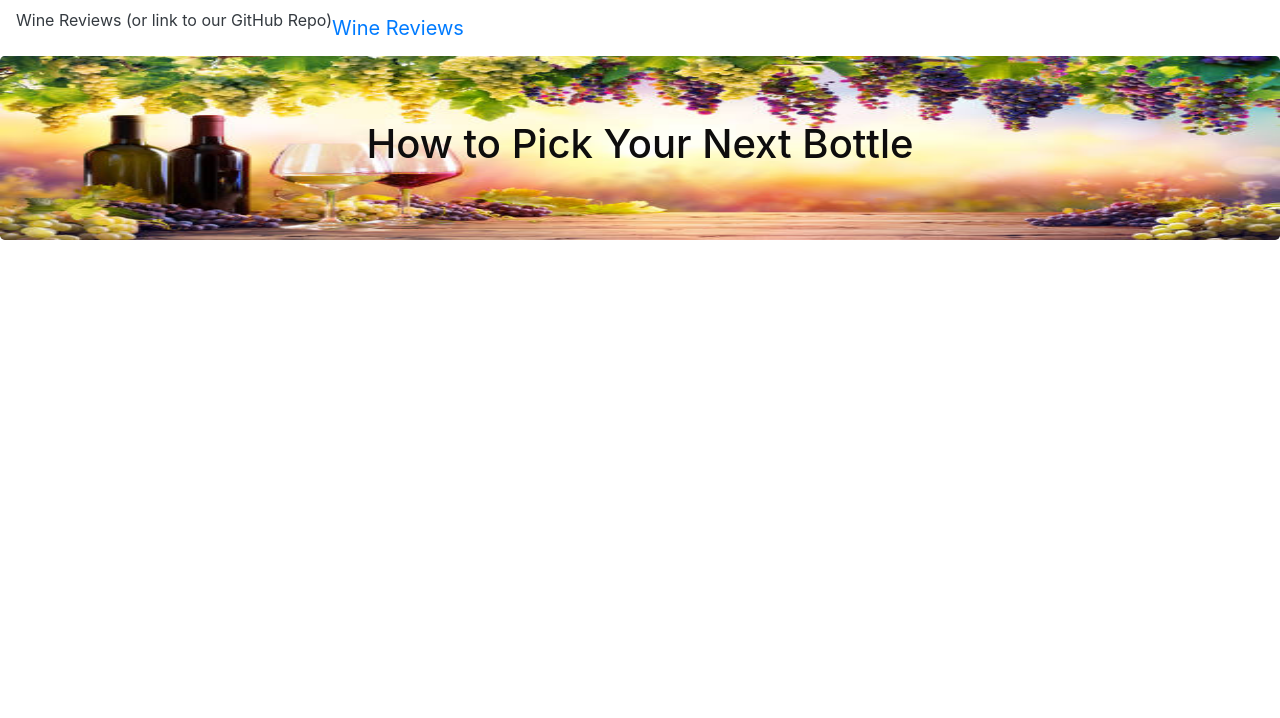
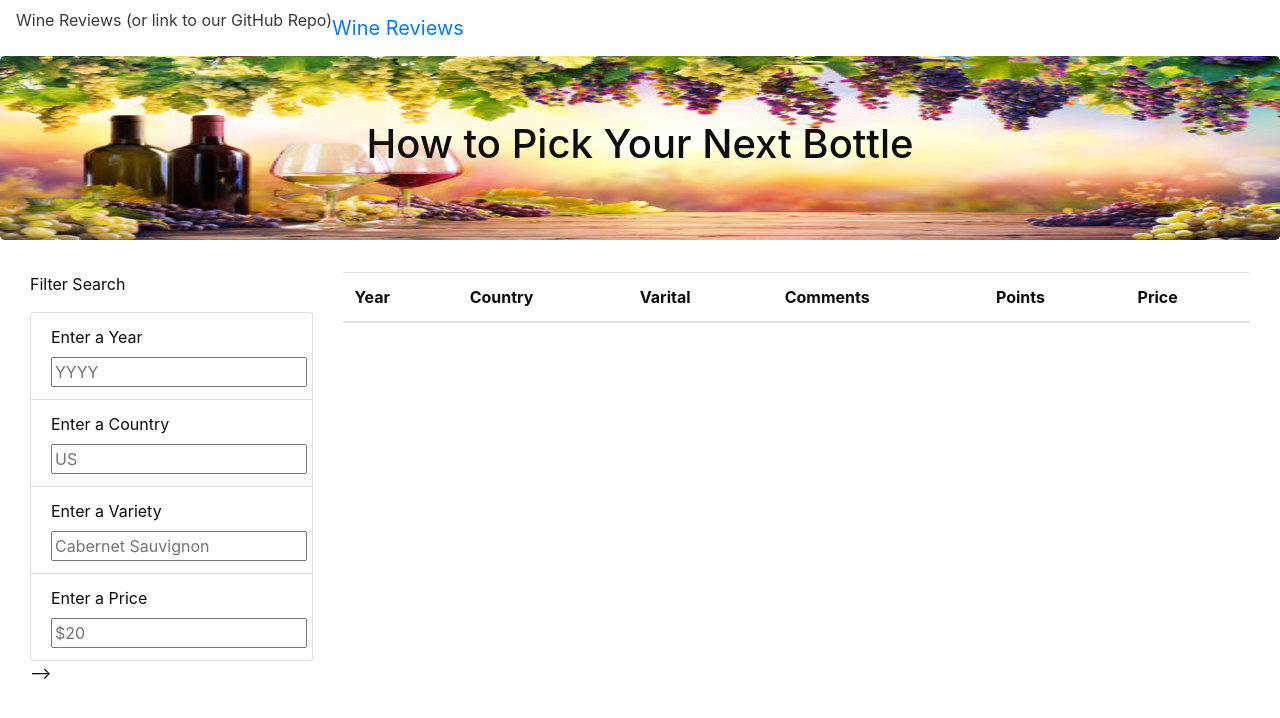
Before and after one commit to nataliepoorcreations/Wine_Reviews_Project, a plain HTML site: page index.html in a window 1280 px wide. Drawn offline with nearby package versions, Linux system fonts and the light colour scheme.

Commit message:
Added table and filter outline for html

```diff
--- a/index.html
+++ b/index.html
@@ -29,6 +29,59 @@
     <div class="container-fluid">
         <div class="row">
         </div>
+
+        <!-- start of filter and table -->
+        <div class="container-fluid">
+            <div class="row">
+                <!-- filter -->
+                <div class="col-md-3">
+                    <form class="#bg-white">
+                        <p>Filter Search</p>
+                        <ul class="list-group">
+                            <!-- first list item -->
+                            <li class="list-group-item bg-white">
+                                <label for="Year">Enter a Year</label>
+                                <input type="text" placeholder="YYYY" id="Year" />
+                            </li>
+                            <!-- country filter -->
+                            <li class="list-group-item bg-white">
+                                <label for="city">Enter a Country</label>
+                                <input type="text" placeholder="US" id="country" />
+                            </li>
+                            <!-- variety filter -->
+                            <li class="list-group-item bg-white">
+                                <label for="state">Enter a Variety</label>
+                                <input type="text" placeholder="Cabernet Sauvignon" id="Variety" />
+                            </li>
+                            <!-- price filter -->
+                            <li class="list-group-item bg-white">
+                                <label for="country">Enter a Price</label>
+                                <input type="text" placeholder="$20" id="Price" />
+                            </li>
+                            <!-- shape filter -->
+
+
+
+                            </li>-->
+                        </ul>
+                    </form>
+                </div>
+
+                <!-- table -->
+                <div class="col-md-9">
+                    <table class="table table-striped">
+                        <thead>
+                            <tr>
+                                <th>Year</th>
+                                <th>Country</th>
+                                <th>Varital</th>
+                                <th>Comments</th>
+                                <th>Points</th>
+                                <th>Price</th>
+                            </tr>
+                        </thead>
+                        <tbody></tbody>
+                    </table>
                 </div>
 
                 <!-- links to js for d3, app.js, data.js-->
--- a/static/js/app.js
+++ b/static/js/app.js
@@ -2,3 +2,27 @@
 function printHello() {
     console.log("Hello there!");
   }
+  function handleClick() {
+    // Grab the datetime value from the filter
+    let date = d3.select("#datetime").property("value");
+    let filteredData = tableData;
+
+     // Check to see if a date was entered and filter the
+    // data using that date.
+    if (date) {
+      // Apply `filter` to the table data to only keep the
+      // rows where the `datetime` value matches the filter value
+      filteredData = filteredData.filter(row => row.datetime === date);
+    }
+
+     // Rebuild the table using the filtered data
+    // @NOTE: If no date was entered, then filteredData will
+    // just be the original tableData.
+    buildTable(filteredData);
+  }
+
+  // Attach an event to listen for the form button
+  d3.selectAll("#filter-btn").on("click", handleClick);
+
+  // Build the table when the page loads
+  buildTable(tableData);
```
Lines whose indentation alone changed are shown as unchanged.
